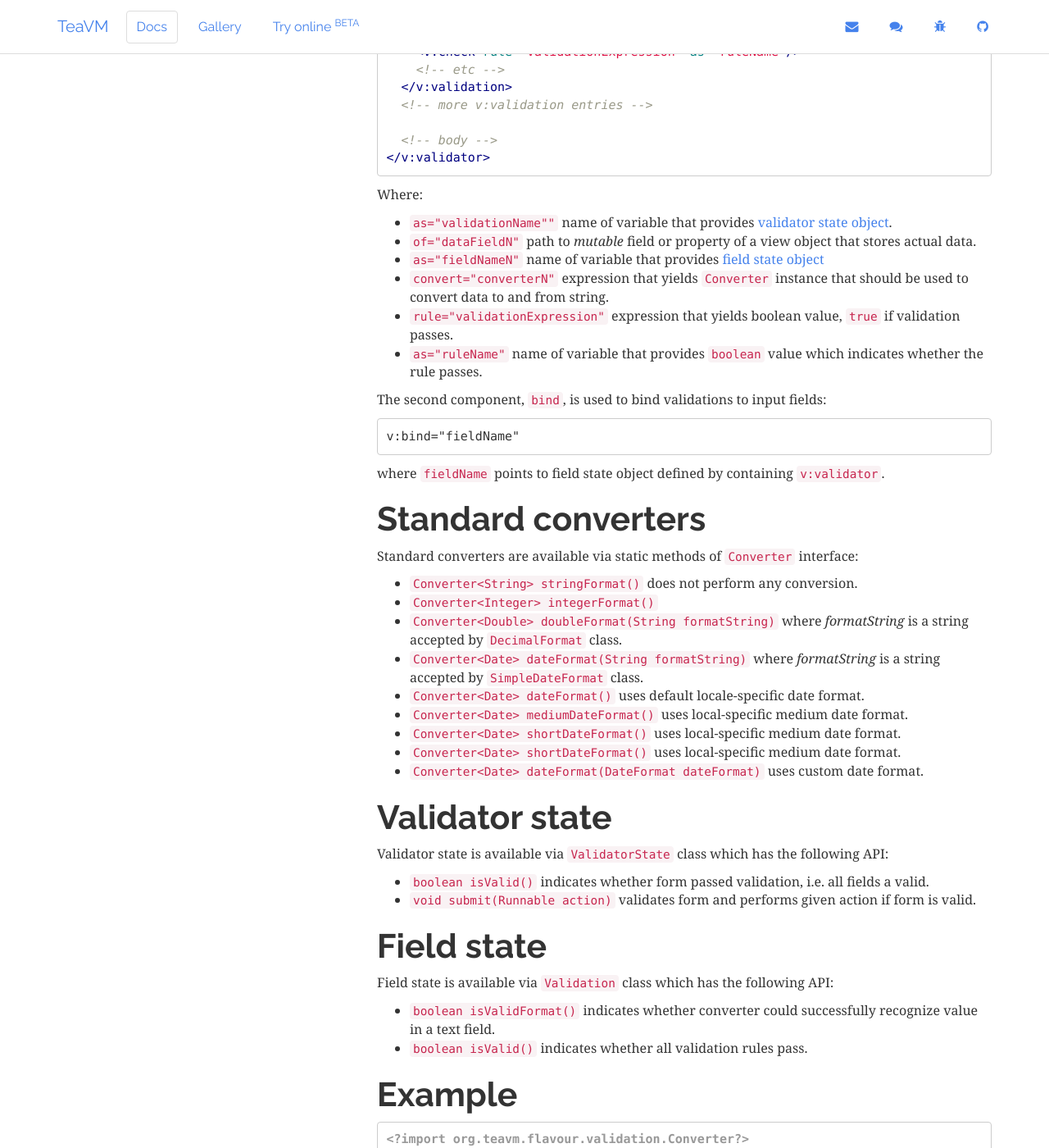
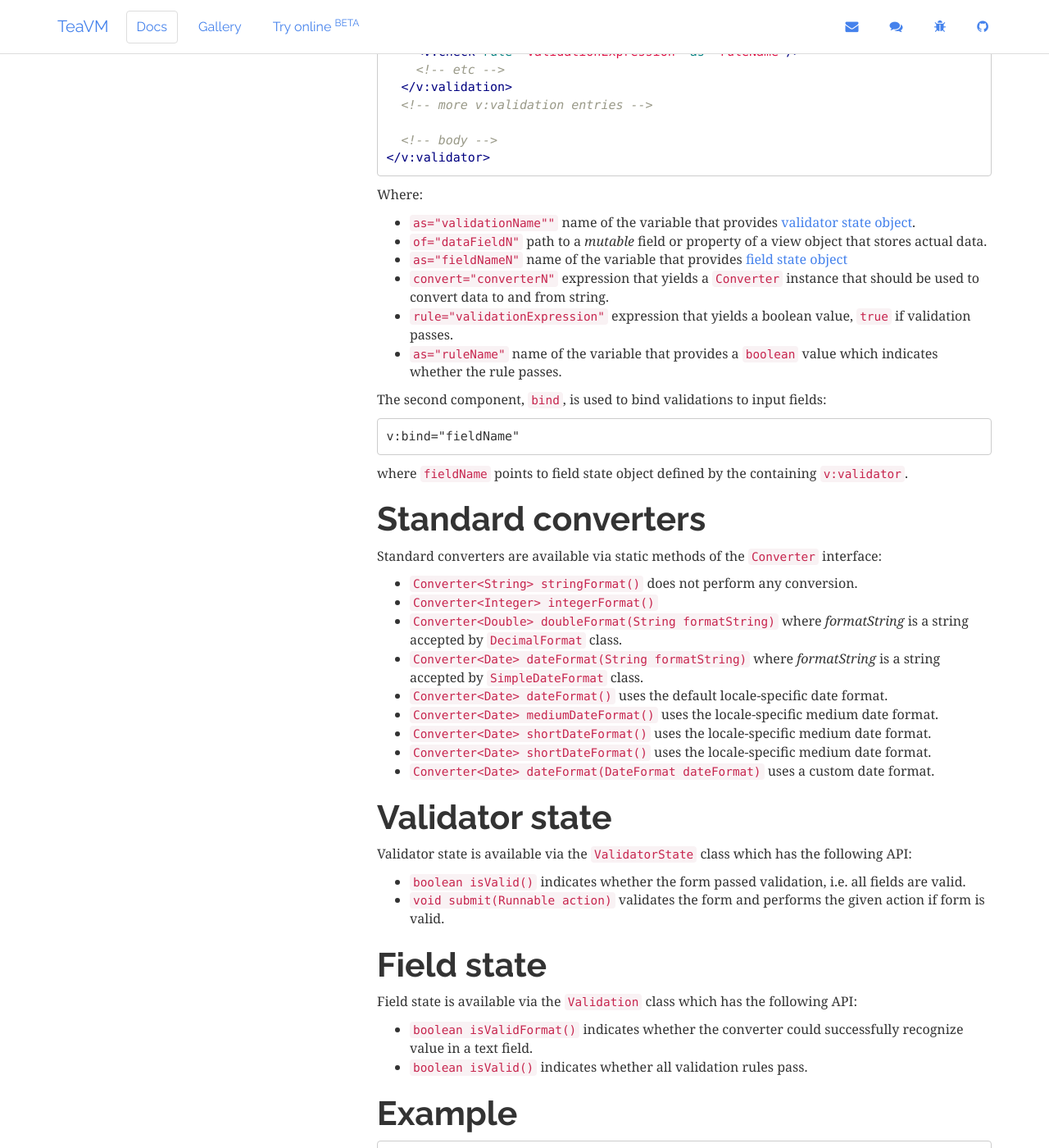
Before and after one commit to konsoletyper/teavm-site, a Jekyll site: the page built from _docs/flavour/form-validation.md, in a window 1280 px wide and 1400 px high, scrolled down 780 px. Shown: the whole window at 82% size. Built offline with Jekyll 4.4.1, drawn with Linux system fonts in a browser that asks for light colours; some of the changed text lies outside the part shown.

Commit message:
Minor changes to Form Validation (and an new tip)

````diff
--- a/_docs/flavour/form-validation.md
+++ b/_docs/flavour/form-validation.md
@@ -8,17 +8,17 @@ Form validation components were designed with following goals in mind:
 
 * To be compatible with any UI library and CSS framework.
 * To not force users to follow certain guidelines, let them follow their guidelines instead.
-* To be type safe, as well as the whole framework.
+* To be type safe, like the rest of the framework.
 * To be flexible.
 
-Validation components are components for template engine,
+Validation components are components for the template engine,
 therefore they can only be used from HTML templates.
 
 
 # Usage
 
-To start using validation components, you should first include corresponding component package to template.
-Additionally, importing `Converter` interface may be useful:
+To start using validation components, you should first include the corresponding component package in the template.
+Additionally, importing the `Converter` interface may be useful:
 
 ```html
 <?import org.teavm.flavour.validation.Converter?>
@@ -46,13 +46,13 @@ It has the following syntax:
 
 Where:
 
-* `as="validationName""` name of variable that provides [validator state object](#validator-state).
-* `of="dataFieldN"` path to *mutable* field or property of a view object that stores actual data.
-* `as="fieldNameN"` name of variable that provides [field state object](#field-state)
-* `convert="converterN"` expression that yields `Converter` instance that should be used
+* `as="validationName""` name of the variable that provides [validator state object](#validator-state).
+* `of="dataFieldN"` path to a *mutable* field or property of a view object that stores actual data.
+* `as="fieldNameN"` name of the variable that provides [field state object](#field-state)
+* `convert="converterN"` expression that yields a `Converter` instance that should be used
   to convert data to and from string.
-* `rule="validationExpression"` expression that yields boolean value, `true` if validation passes.
-* `as="ruleName"` name of variable that provides `boolean` value which indicates whether the rule passes.
+* `rule="validationExpression"` expression that yields a boolean value, `true` if validation passes.
+* `as="ruleName"` name of the variable that provides a `boolean` value which indicates whether the rule passes.
 
 The second component, `bind`, is used to bind validations to input fields:
 
@@ -60,12 +60,12 @@ The second component, `bind`, is used to bind validations to input fields:
 v:bind="fieldName"
 ```
 
-where `fieldName` points to field state object defined by containing `v:validator`.
+where `fieldName` points to field state object defined by the containing `v:validator`.
 
 
 # Standard converters
 
-Standard converters are available via static methods of `Converter` interface:
+Standard converters are available via static methods of the `Converter` interface:
 
 * `Converter<String> stringFormat()` does not perform any conversion.
 * `Converter<Integer> integerFormat()`
@@ -73,26 +73,26 @@ Standard converters are available via static methods of `Converter` interface:
   where *formatString* is a string accepted by `DecimalFormat` class.
 * `Converter<Date> dateFormat(String formatString)`
   where *formatString* is a string accepted by `SimpleDateFormat` class.
-* `Converter<Date> dateFormat()` uses default locale-specific date format.
-* `Converter<Date> mediumDateFormat()` uses local-specific medium date format.
-* `Converter<Date> shortDateFormat()` uses local-specific medium date format.
-* `Converter<Date> shortDateFormat()` uses local-specific medium date format.
-* `Converter<Date> dateFormat(DateFormat dateFormat)` uses custom date format.
+* `Converter<Date> dateFormat()` uses the default locale-specific date format.
+* `Converter<Date> mediumDateFormat()` uses the locale-specific medium date format.
+* `Converter<Date> shortDateFormat()` uses the locale-specific medium date format.
+* `Converter<Date> shortDateFormat()` uses the locale-specific medium date format.
+* `Converter<Date> dateFormat(DateFormat dateFormat)` uses a custom date format.
 
 
 # Validator state
 
-Validator state is available via `ValidatorState` class which has the following API:
+Validator state is available via the `ValidatorState` class which has the following API:
 
-* `boolean isValid()` indicates whether form passed validation, i.e. all fields a valid.
-* `void submit(Runnable action)` validates form and performs given action if form is valid.
+* `boolean isValid()` indicates whether the form passed validation, i.e. all fields are valid.
+* `void submit(Runnable action)` validates the form and performs the given action if form is valid.
 
 
 # Field state
 
-Field state is available via `Validation` class which has the following API:
+Field state is available via the `Validation` class which has the following API:
 
-* `boolean isValidFormat()` indicates whether converter could successfully recognize value in a text field.
+* `boolean isValidFormat()` indicates whether the converter could successfully recognize value in a text field.
 * `boolean isValid()` indicates whether all validation rules pass.
 
 
@@ -137,3 +137,7 @@ Field state is available via `Validation` class which has the following API:
 
 </v:validator>
 ```
+
+# Tip
+
+When building a Flavour UI that communicates with a JVM-based backend service, you can share validation logic.  Simply define the validation logic in a standalone module, and make it a dependency of both the Flavour UI and the backend service.  Then you can invoke the same logic from both the Flavour validation rules and the backend service methods.  You only have to write the validation logic once, and the validation rules are always in sync.
````
